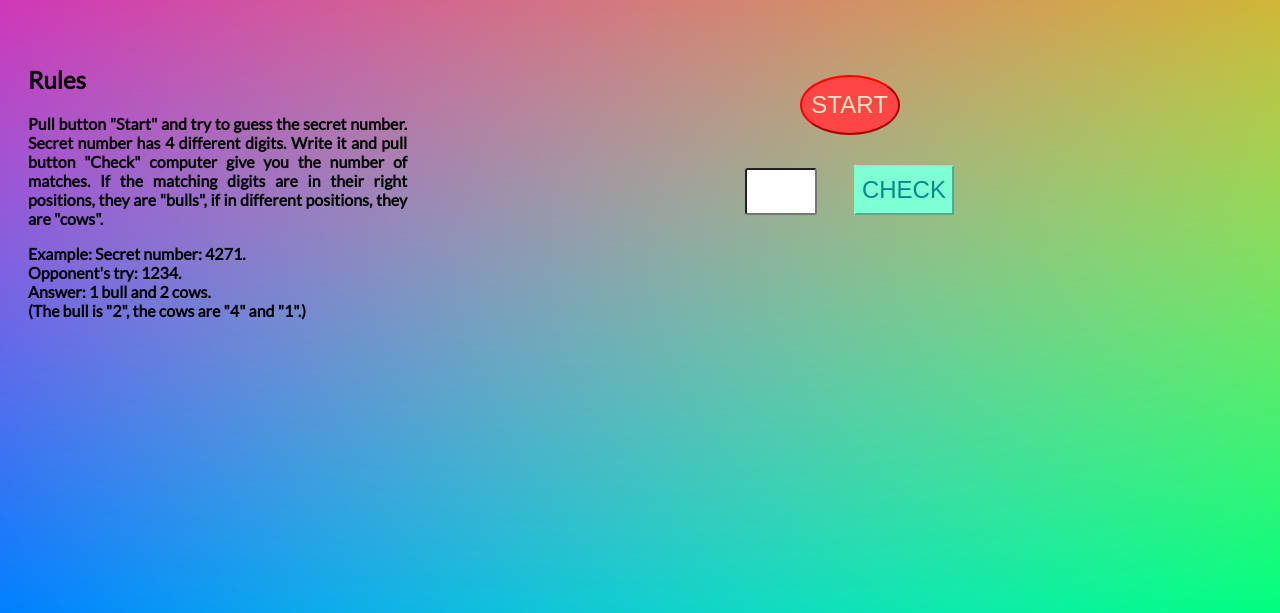
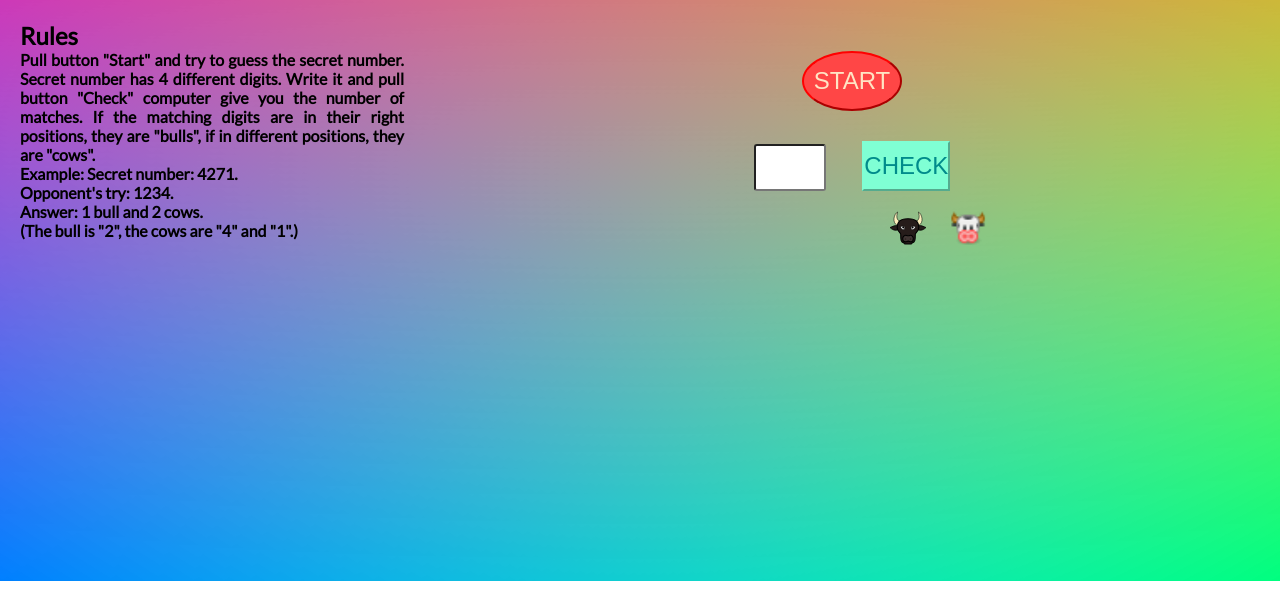
Before and after one commit to SvitlanaTsupryk-jul18/Game-Guess-the-number, a plain HTML site: page index.html in a window 1280 px wide. Shown: the part 219-832 px from the top of the page. After the commit the page ends 800 px from the top, so only its background shows below. Drawn offline with Linux system fonts and the light colour scheme.

Commit message:
added images

```diff
--- a/bulls&cows.js
+++ b/bulls&cows.js
@@ -39,7 +39,7 @@ btn.addEventListener('click', function () {
             result.innerHTML = "Congratulations! You win!";
             input.value = '';
         } else {
-            result.innerHTML += `<br> ${currentTry} &nbsp;&nbsp;&nbsp; ||  ${currentBulls} &nbsp;&nbsp;&nbsp; ${currentCows}`;
+            result.innerHTML += `<br> ${currentTry}  &nbsp;&nbsp;&nbsp;  || &nbsp;&nbsp;&nbsp;&nbsp;&nbsp;&nbsp; ${currentBulls}  &nbsp;&nbsp;&nbsp; &nbsp;&nbsp;&nbsp; ${currentCows}`;
         }
     } else {
         currentTry = '';
--- a/index.html
+++ b/index.html
@@ -33,7 +33,7 @@
         <input class="js-input">
         <button type="button" class="js-check"> check</button><br />
         <p class="js-warning"> * Enter 4 different numbers</p>
-
+        <div class="icons"> <img class="bull" src="./images/bull.svg"><img class="bull" src="./images/cow.png"></div>
         <div class="js-result"> </div>
     </main>
 
--- a/style.css
+++ b/style.css
@@ -1,3 +1,8 @@
+* {
+    margin: 0;
+    padding: 0;
+}
+
 body {
     font-family: 'Lato', sans-serif;
     font-size: 24px;
@@ -66,3 +71,13 @@ aside {
     height: 100%;
     margin-top: -40px;
 }
+
+.bull {
+    height: 40px;
+    width: 40px;
+    padding-left: 20px;
+}
+
+.icons {
+    margin-left: 45%;
+}
```
Also changed, not shown: images/bull.svg (added), images/cow.png (added).
